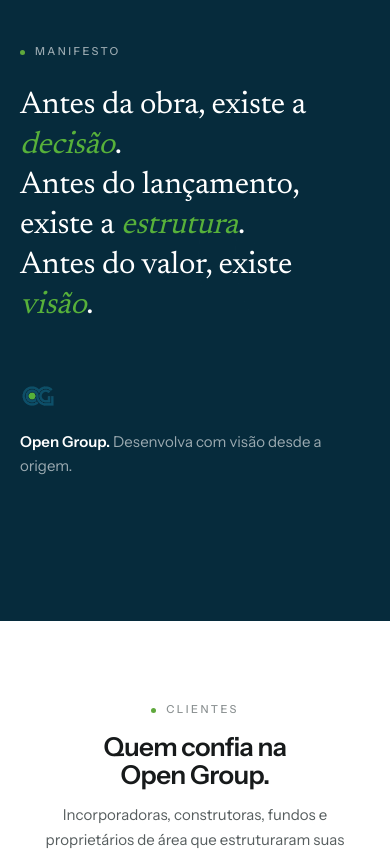
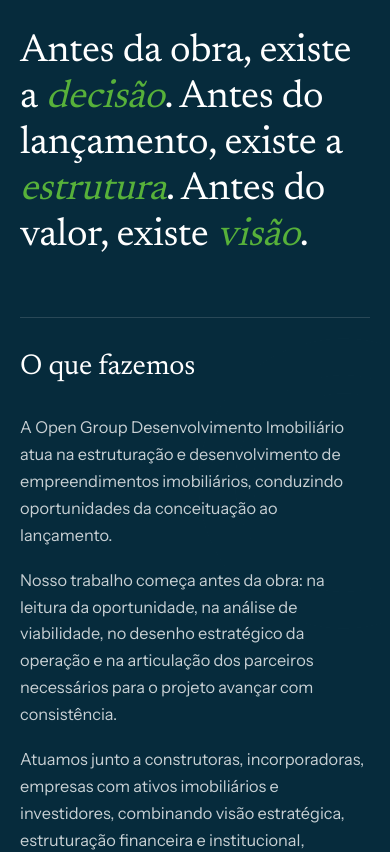
Before and after one commit to VitorABarbosa/OGDI, a Next.js app: page / in a window 390 px wide. Shown: the part 5200-6052 px from the top of the page. Built offline with nearby package versions, Linux system fonts and the light colour scheme.

Commit message:
Update manifesto section to about company

```diff
--- a/app/_sections/Manifesto/Manifesto.tsx
+++ b/app/_sections/Manifesto/Manifesto.tsx
@@ -1,22 +1,39 @@
-import Image from "next/image";
 import { Kicker } from "@/components/ui/Kicker";
+import { Button } from "@/components/ui/Button";
 import styles from "./Manifesto.module.css";
 
 export function Manifesto() {
   return (
-    <section id="institucional" className="relative overflow-clip bg-manifesto text-white py-[clamp(96px,17vh,200px)]">
+    <section id="institucional" className="relative overflow-clip bg-manifesto text-white py-[clamp(82px,12vw,150px)]">
       <div className={styles.arcs} aria-hidden />
       <div className="wrap relative z-[2]">
-        <div className="max-w-[720px]">
-          <Kicker tone="on-dark-green">Manifesto</Kicker>
-          <p className="mt-[clamp(24px,3vw,36px)] font-news font-normal text-[clamp(1.9rem,3.9vw,3.2rem)] leading-[1.28] tracking-[-.01em] text-white max-w-[20ch] max-md:text-[clamp(1.7rem,8vw,2.4rem)] max-md:max-w-[18ch]">
-            Antes da obra, existe a <span className="text-manifesto-em italic">decisão</span>.<br />
-            Antes do lançamento, existe a <span className="text-manifesto-em italic">estrutura</span>.<br />
-            Antes do valor, existe <span className="text-manifesto-em italic">visão</span>.
+        <div className="max-w-[1080px]">
+          <Kicker tone="on-dark-green">Sobre a Open Group</Kicker>
+          <p className="mt-[clamp(28px,4.5vw,62px)] font-news font-normal text-[clamp(2.1rem,4.2vw,4.35rem)] leading-[1.18] tracking-[-.01em] text-white max-w-[24ch] max-md:text-[clamp(2rem,10vw,3.05rem)]">
+            Antes da obra, existe a <span className="text-manifesto-em italic">decisão</span>. Antes do lançamento, existe a <span className="text-manifesto-em italic">estrutura</span>. Antes do valor, existe <span className="text-manifesto-em italic">visão</span>.
           </p>
-          <div className="mt-[clamp(52px,7vw,84px)] flex items-center gap-4 flex-wrap">
-            <Image src="/assets/logos/og-logo.png" alt="Open Group" width={36} height={36} className="h-9 w-auto" />
-            <span className="text-[15px] text-white/60"><b className="text-white font-semibold">Open Group.</b> Desenvolva com visão desde a origem.</span>
+          <div className="mt-[clamp(58px,7vw,92px)] pt-[clamp(34px,5vw,70px)] border-t border-white/14 grid grid-cols-1 lg:grid-cols-[0.72fr_1.28fr] gap-[clamp(30px,5vw,72px)]">
+            <h2 className="font-news font-normal text-[clamp(1.8rem,2.4vw,2.65rem)] leading-[1.12] tracking-[-.01em]">
+              O que fazemos
+            </h2>
+            <div className="max-w-[920px]">
+              <div className="space-y-[clamp(18px,2.2vw,28px)] text-[clamp(1.02rem,1.55vw,1.45rem)] leading-[1.65] text-white/78">
+                <p>
+                  A Open Group Desenvolvimento Imobiliário atua na estruturação e desenvolvimento de empreendimentos imobiliários, conduzindo oportunidades da conceituação ao lançamento.
+                </p>
+                <p>
+                  Nosso trabalho começa antes da obra: na leitura da oportunidade, na análise de viabilidade, no desenho estratégico da operação e na articulação dos parceiros necessários para o projeto avançar com consistência.
+                </p>
+                <p>
+                  Atuamos junto a construtoras, incorporadoras, empresas com ativos imobiliários e investidores, combinando visão estratégica, estruturação financeira e institucional, conexão com parceiros e condução até as etapas críticas de mercado.
+                </p>
+              </div>
+              <div className="mt-[clamp(30px,4vw,50px)]">
+                <Button href="/institucional" variant="light" arrow>
+                  Conhecer a empresa
+                </Button>
+              </div>
+            </div>
           </div>
         </div>
       </div>
--- a/data/nav.ts
+++ b/data/nav.ts
@@ -1,7 +1,7 @@
 export type NavItem = { label: string; href: string };
 
 export const navItems: NavItem[] = [
-  { label: "Manifesto", href: "/#institucional" },
+  { label: "Sobre", href: "/#institucional" },
   { label: "Atuação", href: "/#atuacao" },
   { label: "Modelos", href: "/#modelos" },
   { label: "Projetos", href: "/#projetos" },
```
Also changed, not shown: 1 other file (tests, documents, lock files or other folders).
